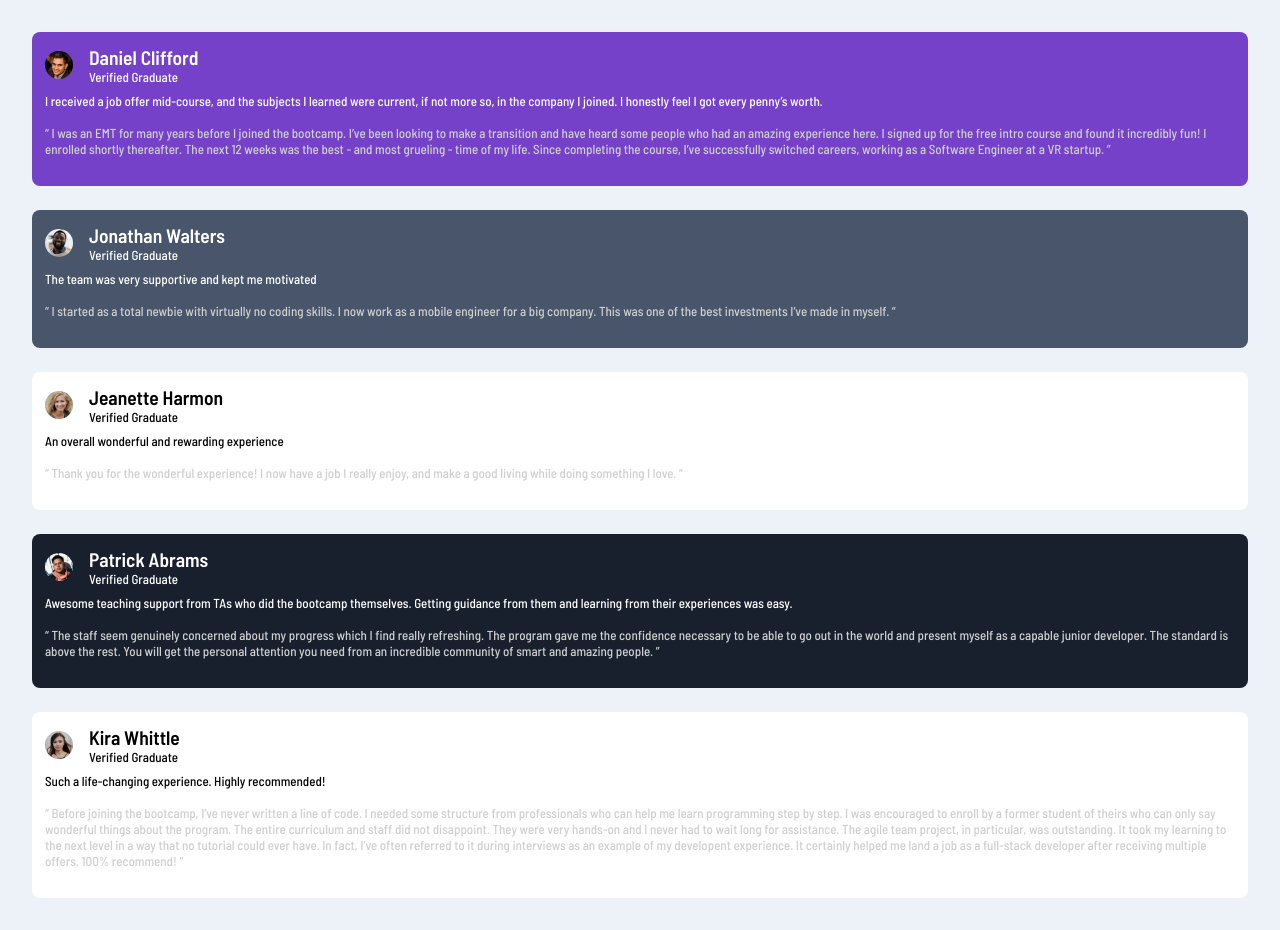
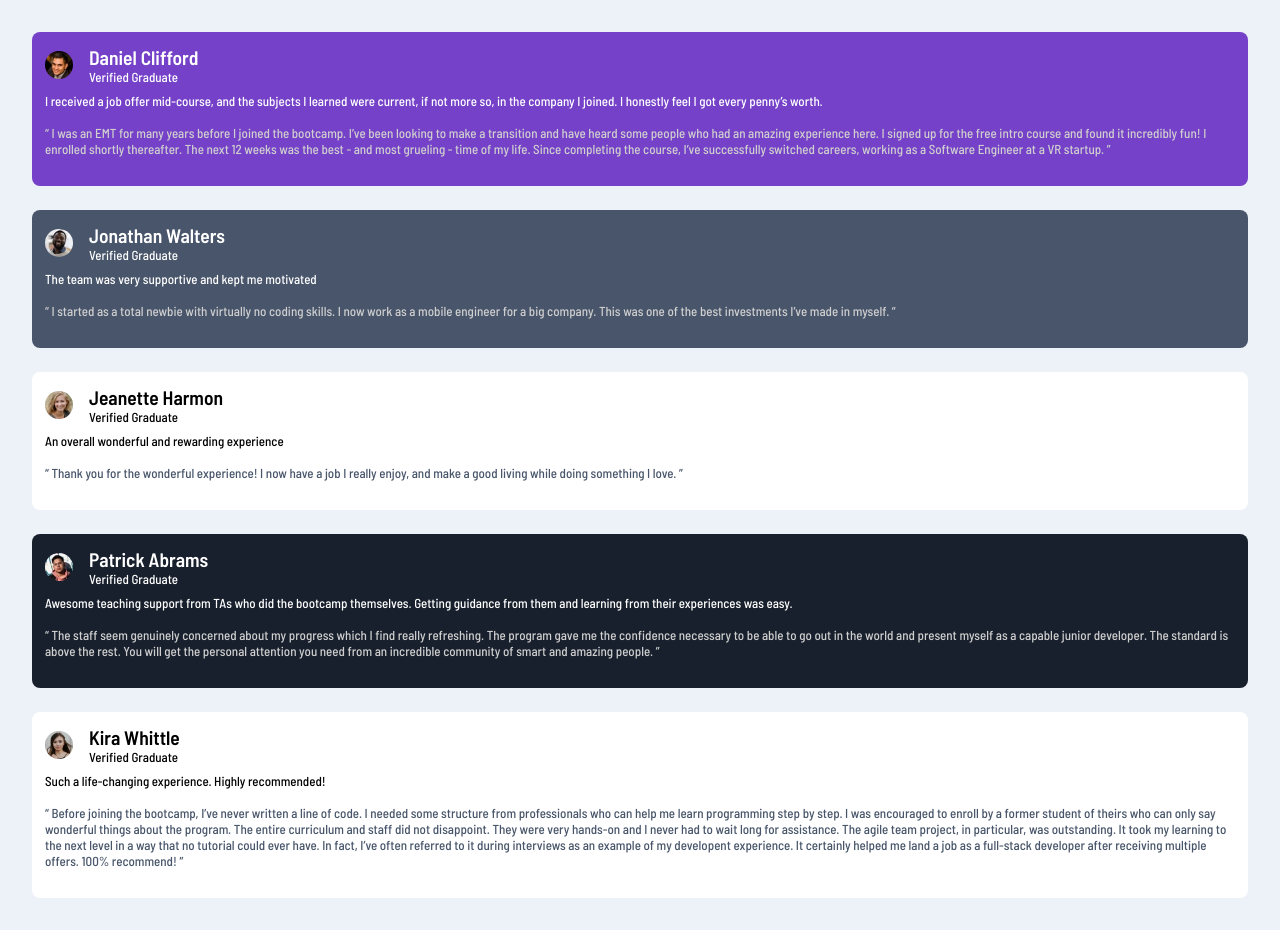
Before and after one commit to gsparmar/testimonials-grid-section-main, a plain HTML site: page index.html in a window 1280 px wide. Drawn offline with Linux system fonts and the light colour scheme.

```diff
--- a/index.html
+++ b/index.html
@@ -83,7 +83,7 @@
         </div>
         <!-- testmonial -->
         <p>An overall wonderful and rewarding experience</p>
-        <p class="quote">
+        <p class="quote dark">
           “ Thank you for the wonderful experience! I now have a job I really
           enjoy, and make a good living while doing something I love. ”
         </p>
@@ -127,7 +127,7 @@
         </div>
         <!-- testmonial -->
         <p>Such a life-changing experience. Highly recommended!</p>
-        <p class="quote">
+        <p class="quote dark">
           “ Before joining the bootcamp, I’ve never written a line of code. I
           needed some structure from professionals who can help me learn
           programming step by step. I was encouraged to enroll by a former
--- a/style.css
+++ b/style.css
@@ -58,6 +58,9 @@
   margin-top: 1rem;
   margin-bottom: 1rem;
 }
+.dark {
+  color: #48556a;
+}
 .photo img {
   width: 1.75rem;
   aspect-ratio: 1;
```
